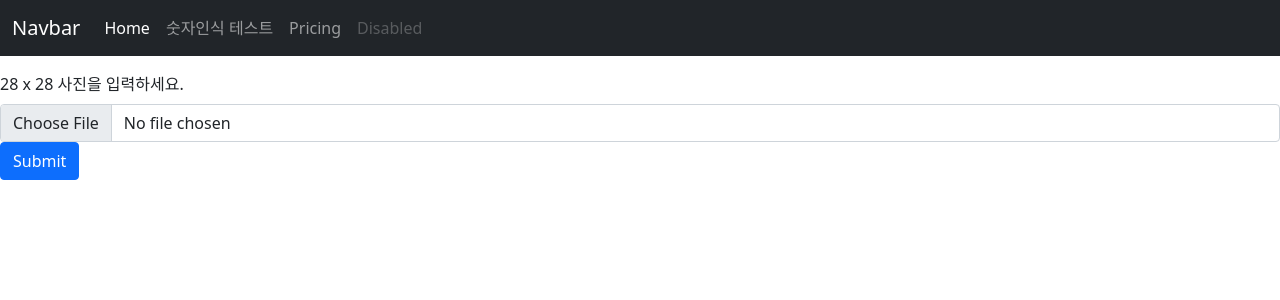
After one commit to AJHdata/MLWeb_test, a Flask app: page /form in a window 1280 px wide. The commit adds this page. Shown: the top 300 px of the page. Run offline with Flask 2, Linux system fonts and the light colour scheme.

Commit message:
사진 저장 완료

```diff
--- a/app.py
+++ b/app.py
@@ -1,5 +1,8 @@
+from wsgiref.handlers import read_environ
 from flask import Flask, render_template, request
 import os
+from PIL import Image
+
 
 
 app = Flask(__name__)
@@ -9,6 +12,19 @@ def index() :
     return render_template('index.html')
 
 
+@app.route('/form', methods=['GET','POST'])
+def mnist():
+    if request.method == 'GET' :
+        return render_template('form.html')
+    else :
+        # request.files[' "form.html의 input태그의 name값" ']
+        f = request.files['mnist_input']
+        # os.path.dirname(__file__) 는 현재 파일의 경로
+        path = os.path.dirname(__file__)+'/upload/' + f.filename
+        f.save(path)
+
+        return '성공!!' # 결과 확인용 return
+
 
 if __name__ == '__main__' :
     app.run(debug=True)
--- /dev/null
+++ b/templates/form.html
@@ -0,0 +1,17 @@
+<!-- default 상속받기 -->
+{% extends 'default.html' %}
+
+<!-- 타이틀 -->
+{% block title %}Form 페이지입니다..{% endblock %}
+
+<!-- 폼태그 -->
+{% block content %}
+<form action="/form", method="post", enctype="multipart/form-data">
+
+    <div class="mb-3">
+        <label for="formFile" class="form-label">28 x 28 사진을 입력하세요.</label>
+        <input class="form-control" type="file" name='mnist_input' id="formFile">
+        <button type="submit" class="btn btn-primary">Submit</button>
+    </div>
+</form>
+{% endblock %}
--- a/templates/nav_bar.html
+++ b/templates/nav_bar.html
@@ -12,7 +12,7 @@
             <a class="nav-link active" aria-current="page" href="#">Home</a>
           </li>
           <li class="nav-item">
-            <a class="nav-link" href="#">Features</a>
+            <a class="nav-link" href="/form">숫자인식 테스트</a>
           </li>
           <li class="nav-item">
             <a class="nav-link" href="#">Pricing</a>
```
Also changed, not shown: upload/1.png (added), upload/21(4라고 할듯).png (added), upload/3.png (added), upload/9.png (added).
